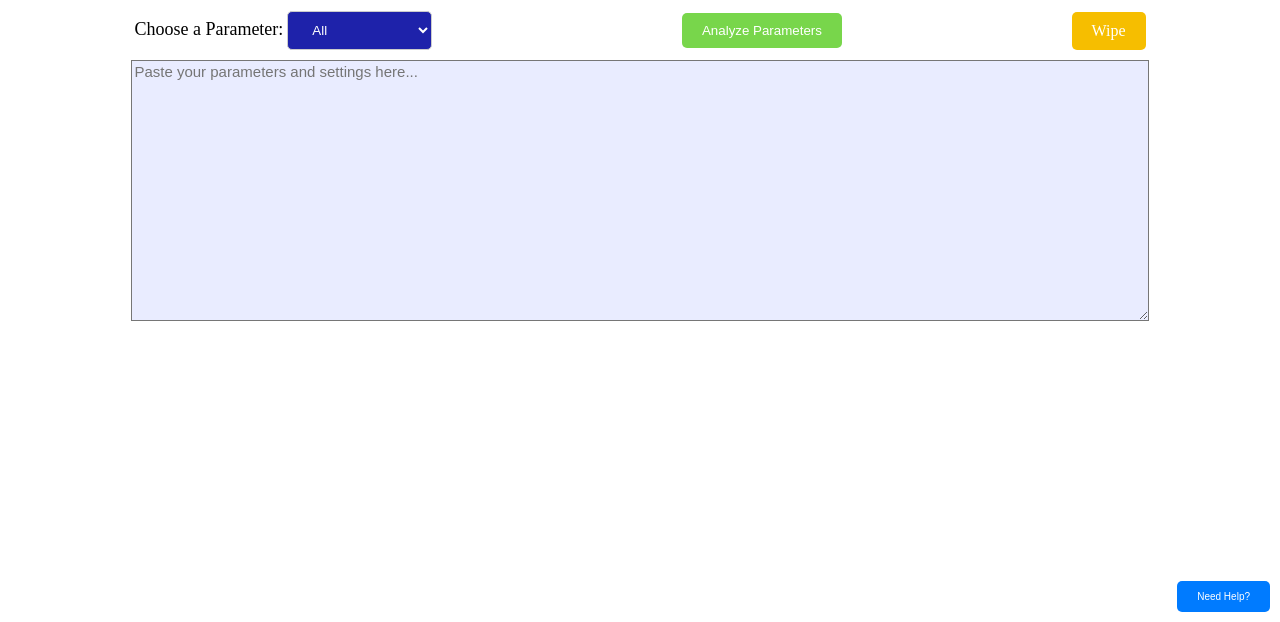
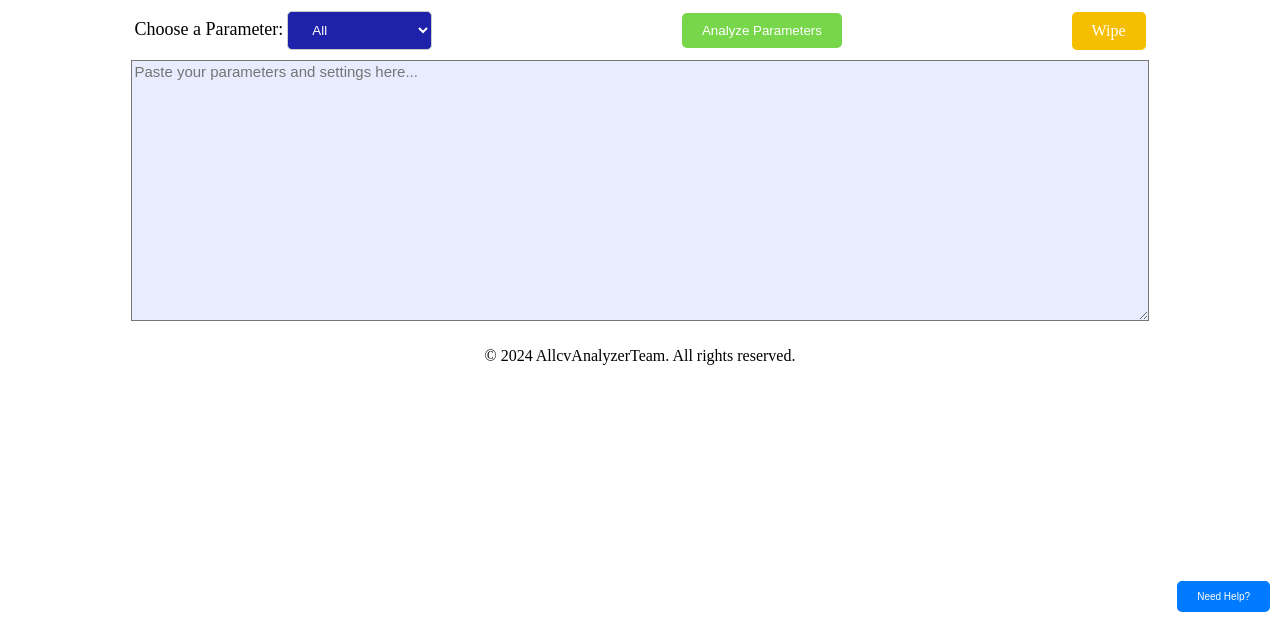
Before and after one commit to AllcvAnalyzer/AllcvAnalyzer, a plain HTML site: page index.html in a window 1280 px wide. Shown: the part 178-800 px from the top of the page. Drawn offline with Linux system fonts and the light colour scheme.

Commit message:
Update index.html

```diff
--- a/index.html
+++ b/index.html
@@ -344,7 +344,9 @@ function generateSuggestions(userParams, predefinedParams, header) {
         document.getElementById("notification").style.display = "none";
     }
 </script>
-
-
+<div class="container">
+                <div class="row">
+                    <div class="col-12">
+                        <p>&copy; 2024 AllcvAnalyzerTeam. All rights reserved.</a></p>
 </body>
 </html>
```
